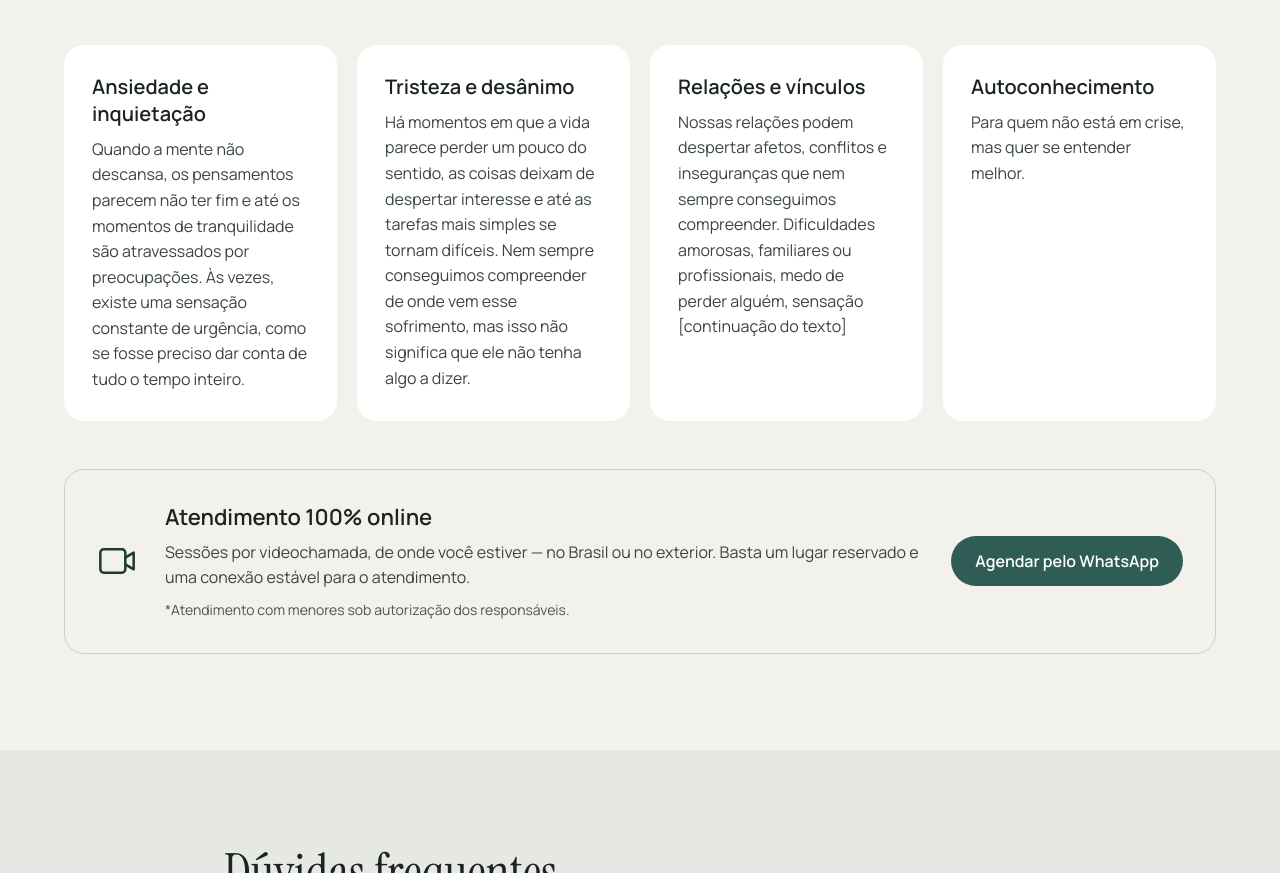
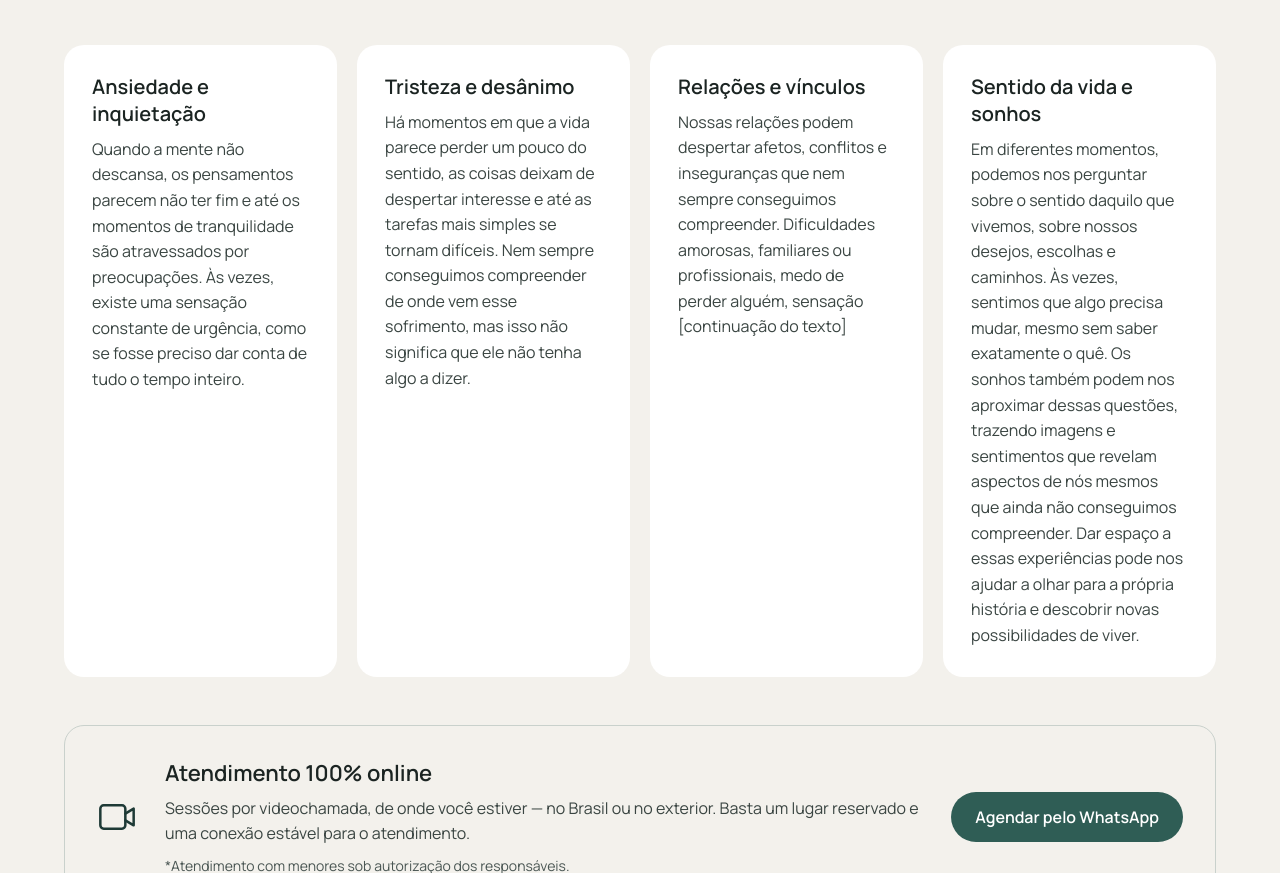
Before and after one commit to icarotafarelo/Site, a plain HTML site: page index.html in a window 1280 px wide. Shown: the part 2095-2968 px from the top of the page. Drawn offline with Linux system fonts and the light colour scheme.

Commit message:
Add section on life meaning and dreams
Added a new section on 'Sentido da vida e sonhos' to explore personal reflections and aspirations.

```diff
--- a/index.html
+++ b/index.html
@@ -94,7 +94,7 @@ details summary::-webkit-details-marker{display:none}
 <div style="background: #FFFFFF; border-radius: 20px; padding: 28px; display: flex; flex-direction: column; gap: 10px"><h3 style="margin: 0; font-size: 20px; font-weight: 600">Ansiedade e inquietação</h3><p style="margin: 0; font-size: 16px; line-height: 1.6; color: #3A4542">Quando a mente não descansa, os pensamentos parecem não ter fim e até os momentos de tranquilidade são atravessados por preocupações. Às vezes, existe uma sensação constante de urgência, como se fosse preciso dar conta de tudo o tempo inteiro.</p></div>
 <div style="background: #FFFFFF; border-radius: 20px; padding: 28px; display: flex; flex-direction: column; gap: 10px"><h3 style="margin: 0; font-size: 20px; font-weight: 600">Tristeza e desânimo</h3><p style="margin: 0; font-size: 16px; line-height: 1.6; color: #3A4542">Há momentos em que a vida parece perder um pouco do sentido, as coisas deixam de despertar interesse e até as tarefas mais simples se tornam difíceis. Nem sempre conseguimos compreender de onde vem esse sofrimento, mas isso não significa que ele não tenha algo a dizer.</p></div>
 <div style="background: #FFFFFF; border-radius: 20px; padding: 28px; display: flex; flex-direction: column; gap: 10px"><h3 style="margin: 0; font-size: 20px; font-weight: 600">Relações e vínculos</h3><p style="margin: 0; font-size: 16px; line-height: 1.6; color: #3A4542">Nossas relações podem despertar afetos, conflitos e inseguranças que nem sempre conseguimos compreender. Dificuldades amorosas, familiares ou profissionais, medo de perder alguém, sensação [continuação do texto]</p></div>
-<div style="background: #FFFFFF; border-radius: 20px; padding: 28px; display: flex; flex-direction: column; gap: 10px"><h3 style="margin: 0; font-size: 20px; font-weight: 600">Autoconhecimento</h3><p style="margin: 0; font-size: 16px; line-height: 1.6; color: #3A4542">Para quem não está em crise, mas quer se entender melhor.</p></div>
+<div style="background: #FFFFFF; border-radius: 20px; padding: 28px; display: flex; flex-direction: column; gap: 10px"><h3 style="margin: 0; font-size: 20px; font-weight: 600">Sentido da vida e sonhos</h3><p style="margin: 0; font-size: 16px; line-height: 1.6; color: #3A4542">Em diferentes momentos, podemos nos perguntar sobre o sentido daquilo que vivemos, sobre nossos desejos, escolhas e caminhos. Às vezes, sentimos que algo precisa mudar, mesmo sem saber exatamente o quê. Os sonhos também podem nos aproximar dessas questões, trazendo imagens e sentimentos que revelam aspectos de nós mesmos que ainda não conseguimos compreender. Dar espaço a essas experiências pode nos ajudar a olhar para a própria história e descobrir novas possibilidades de viver.</p></div>
 </div>
 <div style="border: 1.5px solid #C9D1CC; border-radius: 20px; padding: 32px; display: flex; flex-wrap: wrap; gap: 20px 28px; align-items: center">
 <svg width="40" height="40" viewBox="0 0 24 24" fill="none" stroke="#1E3A36" stroke-width="1.5" stroke-linecap="round" stroke-linejoin="round" aria-hidden="true"><rect x="2" y="5" width="15" height="14" rx="2"></rect><path d="M17 10l5-3v10l-5-3"></path></svg>
```
